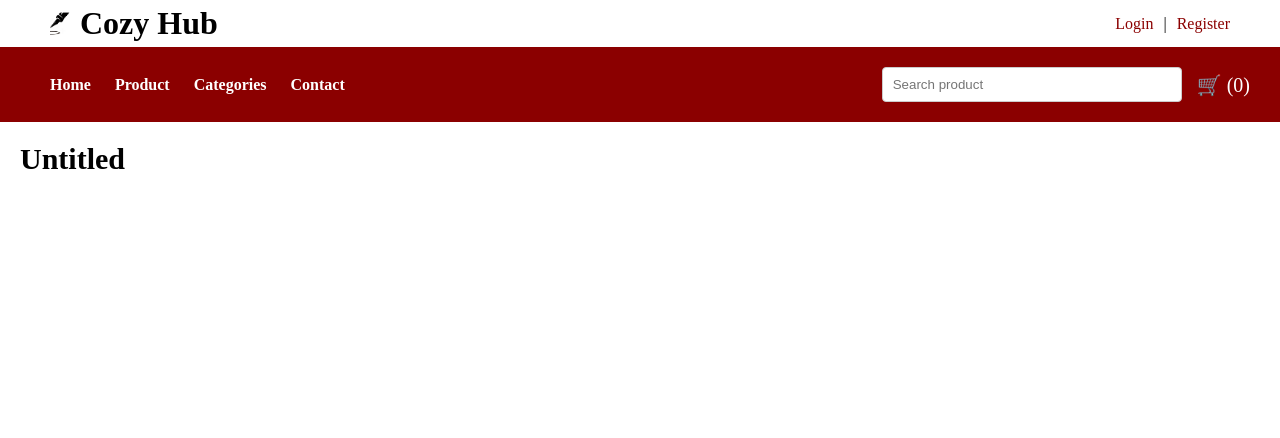
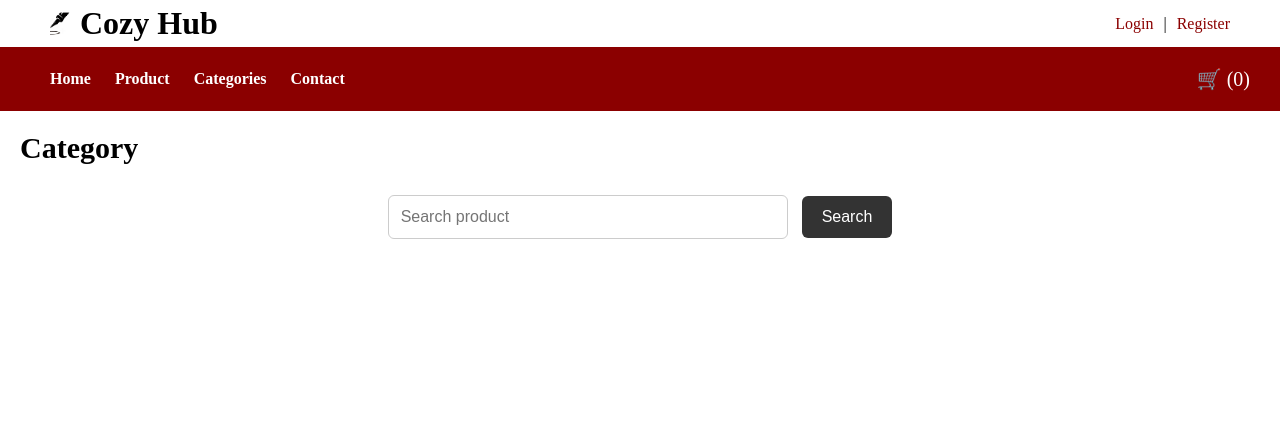
Before and after one commit to ivynghuyxing-art/Ass-Web-Based, a PHP site: page /customer/category.php in a window 1280 px wide. Shown: the top 438 px of the page. Run offline with PHP 8.4, Linux system fonts and the light colour scheme.

Commit message:
hide search bar on category page

```diff
--- a/app/customer/category.php
+++ b/app/customer/category.php
@@ -1,7 +1,48 @@
 <?php
 $title = 'Category';
+$_title = 'Category';
 include '../customer_header.php';
 ?>
 
+<!-- Search Bar Design -->
+ <style>
+    .center-search {
+        text-align: center;
+        margin: 30px 0;
+    }
+
+    .center-search input {
+        width: 400px;
+        padding: 12px;
+        font-size: 16px;
+        border: 1px solid #ccc;
+        border-radius: 6px;
+    }
+
+    .center-search button {
+        padding: 12px 20px;
+        font-size: 16px;
+        margin-left: 10px;
+        background-color: #333;
+        color: #fff;
+        border: none;
+        border-radius: 6px;
+        cursor: pointer;
+    }
+
+    .center-search button:hover {
+        background-color: #555;
+    }
+
+</style>
+
+<!-- ===== Search Bar ===== -->
+<div class="center-search">
+    <form action="/customer/search.php" method="get">
+        <input type="search" name="product_name" placeholder="Search product">
+        <button type="submit">Search</button>
+    </form>
+</div>
+
 <?php
 include '../_foot.php';
--- a/app/customer_header.php
+++ b/app/customer_header.php
@@ -50,11 +50,13 @@ require'_base.php';
         </div>
 
         <div class="right">
-            <div class ="search-bar">
+            <?php if ($_title !== 'Category'): ?>
+             <div class ="search-bar">
                 <form action="customer/search.php" method="get" class="search-form">
                     <input type="search" id="search"name="product_name" placeholder="Search product">
                 </form>
-            </div>
+             </div>
+            <?php endif; ?>
 
             <div class="cart-btn">
             <?php
```
Also changed, not shown: app/photo/69ce9299c16d9.jpg (added).
